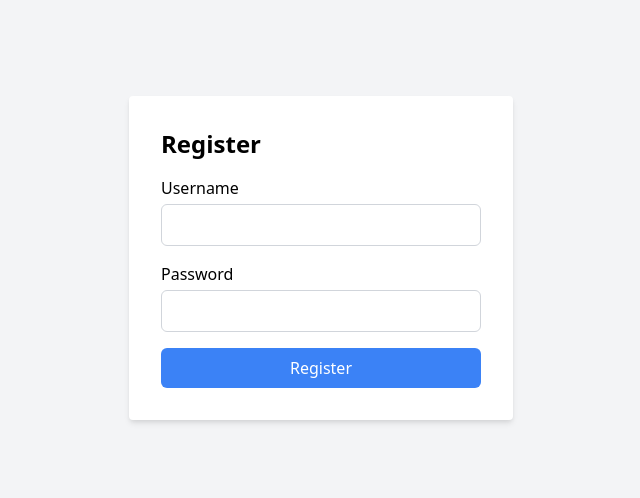
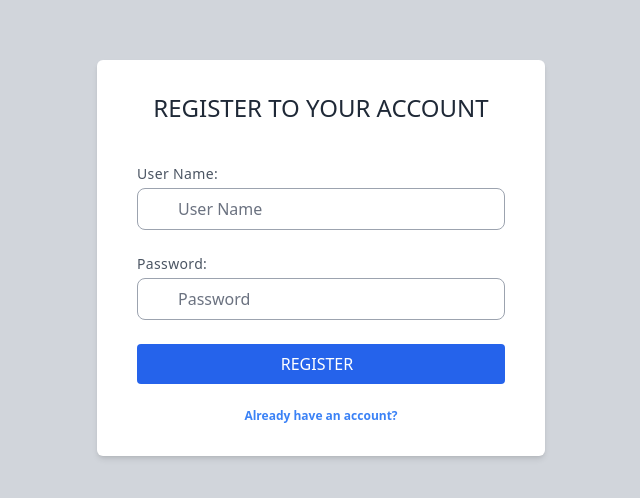
Before and after one commit to kdotwei/project-manager, a plain HTML site: page services/identifier/templates/html/register.html in a window 1280 px wide. Shown: the part 142-640 px from the top of the page, without its empty margins (319-959 px from the left). Drawn offline with nearby package versions, Linux system fonts and the light colour scheme.

Commit message:
Style alignment without SSO

```diff
--- a/services/identifier/templates/html/register.html
+++ b/services/identifier/templates/html/register.html
@@ -5,28 +5,44 @@
   <meta charset="UTF-8">
   <meta name="viewport" content="width=device-width, initial-scale=1.0">
   <title>Register Page</title>
-    <link href="https://cdn.jsdelivr.net/npm/tailwindcss@2.2.16/dist/tailwind.min.css" rel="stylesheet">
-    <script src="https://cdnjs.cloudflare.com/ajax/libs/jquery/3.6.0/jquery.min.js"></script>
+  <script src="https://cdn.tailwindcss.com"></script>
   <script src="/assets/js/register.js"></script>
 </head>
 
-<body class="bg-gray-100 flex items-center justify-center h-screen">
-    <div class="bg-white p-8 rounded shadow-md w-full sm:w-96">
-        <h1 class="text-2xl font-bold mb-4">Register</h1>
-        <form id="registerForm" class="space-y-4">
-            <div>
-                <label for="username" class="block mb-1">Username</label>
-                <input type="text" id="username" name="username" class="w-full border border-gray-300 rounded-md py-2 px-3 focus:outline-none focus:border-blue-500">
+<body>
+  <div class="min-h-screen flex flex-col items-center justify-center bg-gray-300">
+    <div class="flex flex-col bg-white shadow-md px-4 sm:px-6 md:px-8 lg:px-10 py-8 rounded-md w-full max-w-md">
+      <div class="font-medium self-center text-xl sm:text-2xl uppercase text-gray-800">Register To Your Account</div>
+<!--
+      <div class="relative mt-10 h-px bg-gray-300">
+        <div class="absolute left-0 top-0 flex justify-center w-full -mt-2">
+          <span class="bg-white px-4 text-xs text-gray-500 uppercase">Or Register With Your Account</span>
         </div>
-            <div>
-                <label for="password" class="block mb-1">Password</label>
-                <input type="password" id="password" name="password" class="w-full border border-gray-300 rounded-md py-2 px-3 focus:outline-none focus:border-blue-500">
       </div>
-            <div>
-                <p id="registerError"></p>
-                <button type="submit" class="w-full bg-blue-500 text-white rounded-md py-2 px-4 hover:bg-blue-600 transition duration-300">Register</button>
+-->
+      <div class="mt-10">
+        <form id="registerForm">
+          <div class="flex flex-col mb-6">
+            <label for="username" class="mb-1 text-xs sm:text-sm tracking-wide text-gray-600">User Name:</label>
+            <input type="text" id="username" name="username" class="text-sm sm:text-base placeholder-gray-500 pl-10 pr-4 rounded-lg border border-gray-400 w-full py-2 focus:outline-none focus:border-blue-400" placeholder="User Name" />
+          </div>
+          <div class="flex flex-col mb-6">
+            <label for="password" class="mb-1 text-xs sm:text-sm tracking-wide text-gray-600">Password:</label>
+            <input type="password" id="password" name="password" class="text-sm sm:text-base placeholder-gray-500 pl-10 pr-4 rounded-lg border border-gray-400 w-full py-2 focus:outline-none focus:border-blue-400" placeholder="Password" />
+          </div>
+          <div class="flex w-full">
+            <button type="submit" class="flex items-center justify-center focus:outline-none text-white text-sm sm:text-base bg-blue-600 hover:bg-blue-700 rounded py-2 w-full transition duration-150 ease-in">
+              <span class="mr-2 uppercase">Register</span>
+            </button>
           </div>
         </form>
+      </div>
+      <div class="flex justify-center items-center mt-6">
+        <a href="#" target="_blank" class="inline-flex items-center font-bold text-blue-500 hover:text-blue-700 text-xs text-center">
+          <span>Already have an account?</span>
+        </a>
+      </div>
+    </div>
   </div>
 </body>
 
```
Also changed, not shown: services/identifier/templates/html/login.html (+8 -6 lines). Lines whose indentation alone changed are shown as unchanged.
